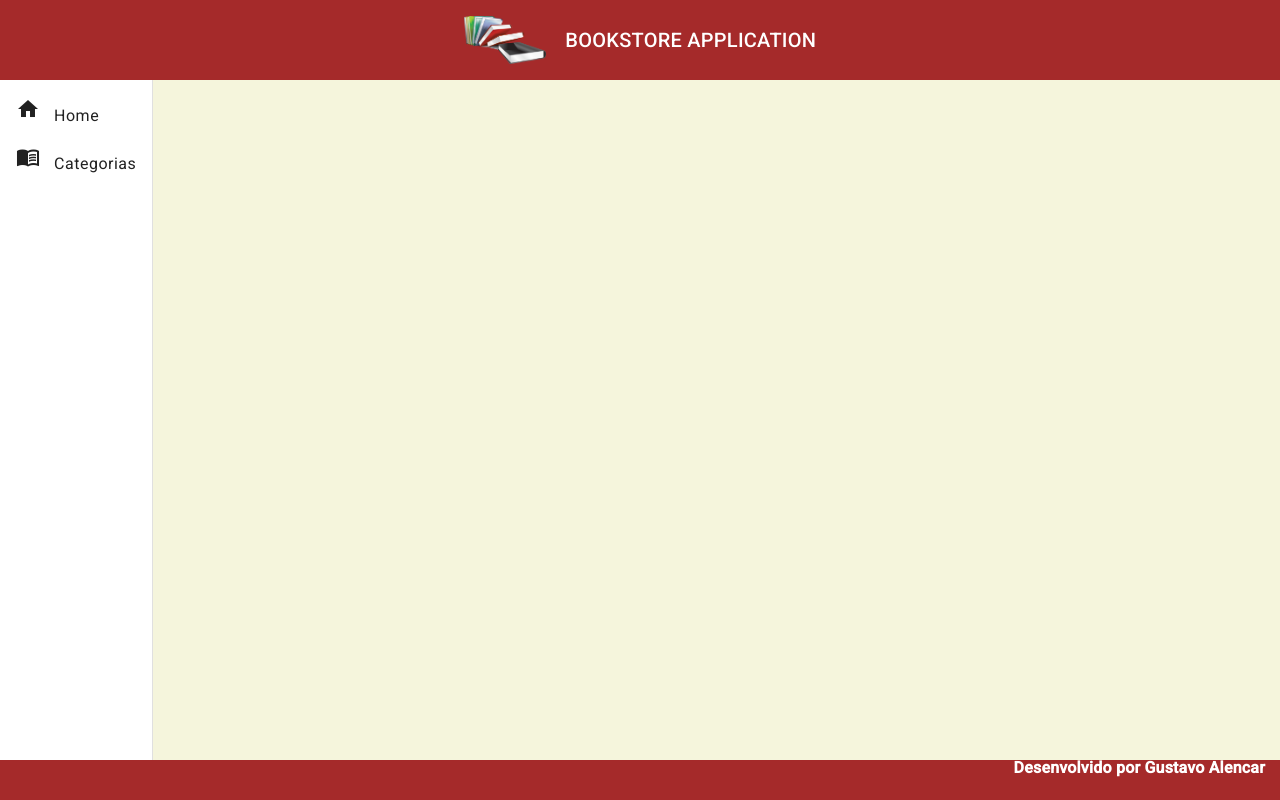
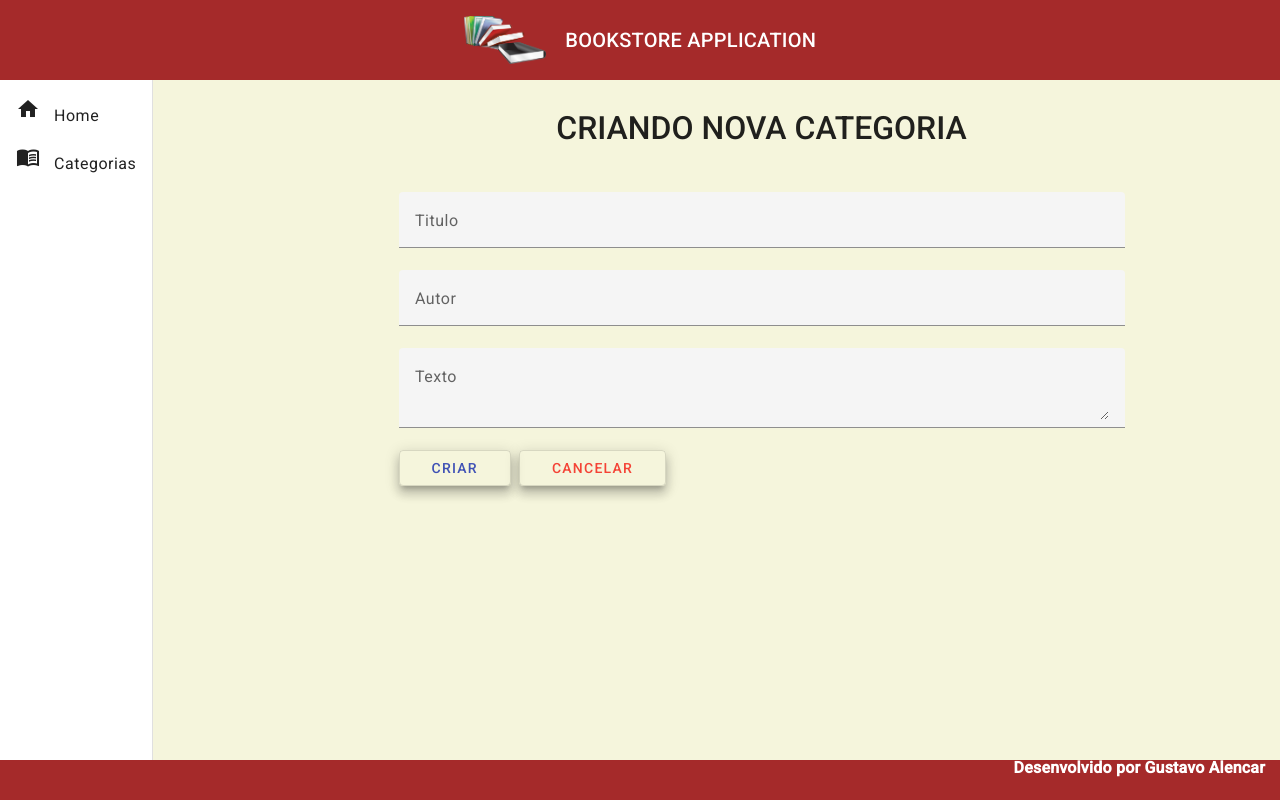
Before and after one commit to gustacodes/bookstore-front, an Angular app: page /categorias/1/livros/novo in a window 1280 px wide. Before the commit this address led to /. Built offline with nearby package versions, Linux system fonts and the light colour scheme.

Commit message:
feat: componente livro-creste implementado

```diff
--- a/src/app/app-routing.module.ts
+++ b/src/app/app-routing.module.ts
@@ -6,6 +6,7 @@ import { CategoriaCreateComponent } from './components/views/categoria/categoria
 import { CategoriaDeleteComponent } from './components/views/categoria/categoria-delete/categoria-delete.component';
 import { CategoriaUpdateComponent } from './components/views/categoria/categoria-update/categoria-update.component';
 import { LivroReadAllComponent } from './components/views/livro/livro-read-all/livro-read-all.component';
+import { LivroCreateComponent } from './components/views/livro/livro-create/livro-create.component';
 
 const routes: Routes = [
   {
@@ -37,6 +38,11 @@ const routes: Routes = [
   {
     path: 'categorias/:id_cat/livros',
     component: LivroReadAllComponent
+  },
+
+  {
+    path: 'categorias/:id_cat/livros/novo',
+    component: LivroCreateComponent
   }
 ];
 
--- a/src/app/app.module.ts
+++ b/src/app/app.module.ts
@@ -13,6 +13,7 @@ import { CategoriaCreateModule } from './components/views/categoria/categoria-cr
 import { CategoriaDeleteModule } from './components/views/categoria/categoria-delete/categoria-delete.module';
 import { CategoriaUpdateModule } from './components/views/categoria/categoria-update/categoria-update.module';
 import { LivroReadAllModule } from './components/views/livro/livro-read-all/livro-read-all.module';
+import { LivroCreateModule } from './components/views/livro/livro-create/livro-create.module';
 
 @NgModule({
   declarations: [
@@ -31,7 +32,8 @@ import { LivroReadAllModule } from './components/views/livro/livro-read-all/livr
     CategoriaCreateModule,
     CategoriaDeleteModule,
     CategoriaUpdateModule,
-    LivroReadAllModule
+    LivroReadAllModule,
+    LivroCreateModule
   ],
 
   providers: [],
--- /dev/null
+++ b/src/app/components/views/livro/livro-create/livro-create.component.css
@@ -0,0 +1,26 @@
+form {
+    text-align: center;
+    width: 70%;
+    margin: 2rem auto 0 auto;
+}
+
+h1 {
+    font-size: 2rem;
+    font-weight: 500;
+    margin-bottom: 3rem;
+}
+
+.form {
+    width: 100%;
+}
+
+.buttons {
+    width: 100%;
+    text-align: start;
+}
+
+button {
+    margin-right: .5rem;
+    padding-right: 2rem;
+    padding-left: 2rem;
+}
--- /dev/null
+++ b/src/app/components/views/livro/livro-create/livro-create.component.html
@@ -0,0 +1,26 @@
+<form (ngSubmit)="criarLivro()">
+    <h1>CRIANDO NOVA CATEGORIA</h1>
+
+    <mat-form-field class="form">
+        <mat-label>Titulo</mat-label>
+        <input matInput [(ngModel)]="livro.titulo" [formControl]="titulo" name="titulo" placeholder="Harry Potter" type="text" maxlength="100">
+        <mat-error *ngIf="titulo.invalid">{{ getMessage() }}</mat-error>
+    </mat-form-field>
+
+    <mat-form-field class="form">
+        <mat-label>Autor</mat-label>
+        <input matInput [(ngModel)]="livro.nomeAutor" [formControl]="nomeAutor" name="nomeAutor" placeholder="J.K Rowling" type="text" maxlength="100">
+        <mat-error *ngIf="nomeAutor.invalid">{{ getMessage() }}</mat-error>
+    </mat-form-field>
+
+    <mat-form-field class="form">
+        <mat-label>Texto</mat-label>
+        <textarea matInput [(ngModel)]="livro.texto" [formControl]="texto" name="texto" placeholder="Descreva o livro" type="text" maxlength="2000000"></textarea>
+        <mat-error *ngIf="texto.invalid">{{ getMessage() }}</mat-error>
+    </mat-form-field>
+
+    <div class="buttons">
+        <button [disabled]="getMessage()" class="mat-elevation-z8" mat-stroked-button color="primary">CRIAR</button>
+        <button class="mat-elevation-z8" mat-stroked-button color="warn" (click)="cancel()">CANCELAR</button>
+    </div>
+</form>
--- /dev/null
+++ b/src/app/components/views/livro/livro-create/livro-create.component.ts
@@ -0,0 +1,59 @@
+import { Component } from '@angular/core';
+import { FormBuilder, FormControl, FormGroup, Validators } from '@angular/forms';
+import { LivroService } from '../livro.service';
+import { ActivatedRoute, Router } from '@angular/router';
+import { Livro } from '../livro.model';
+
+@Component({
+  selector: 'app-livro-create',
+  templateUrl: './livro-create.component.html',
+  styleUrls: ['./livro-create.component.css']
+})
+export class LivroCreateComponent {
+
+  livro: Livro = {
+    id: '',
+    titulo: '',
+    nomeAutor: '',
+    texto: ''
+  }
+
+  titulo = new FormControl('', Validators.minLength(3))
+  nomeAutor = new FormControl('', Validators.minLength(3))
+  texto = new FormControl('', Validators.minLength(10))
+  id!: String
+
+  constructor(private service: LivroService, private router: Router, private route: ActivatedRoute) {}
+
+  ngOnInit() {
+    this.id = this.route.snapshot.paramMap.get('id_cat')!
+  }
+
+  getMessage() {
+    if(this.titulo.invalid) {
+      return 'Campo titulo deve conter no mínimo 3 caractéres'
+    }
+
+    if(this.nomeAutor.invalid) {
+      return 'Campo nome do autor deve conter no mínimo 3 caractéres'
+    }
+
+    if(this.texto.invalid) {
+      return 'Campo texto deve conter no mínimo 10 caractéres'
+    }
+
+    return false
+  }
+
+  criarLivro() {
+    this.service.criarLivro(this.livro, this.id).subscribe((resposta) => {
+    this.service.mensagem('Livro criado com sucesso')
+    this.router.navigate([`categorias/${this.id}/livros`])
+    })
+  }
+
+  cancel() {
+    this.router.navigate([`categorias/${this.id}/livros`])
+  }
+
+}
--- a/src/app/components/views/livro/livro-read-all/livro-read-all.component.html
+++ b/src/app/components/views/livro/livro-read-all/livro-read-all.component.html
@@ -3,7 +3,7 @@
         <h1>Livros</h1>
     </div>
 
-    <button class="mat-elevation-z8"  mat-stroked-button color="primary">NOVA LIVRO</button>
+    <button class="mat-elevation-z8" routerLink="novo"   mat-stroked-button color="primary">NOVA LIVRO</button>
 
     <table mat-table class="mat-elevation-z8" [dataSource]="livros">
 
--- a/src/app/components/views/livro/livro.service.ts
+++ b/src/app/components/views/livro/livro.service.ts
@@ -3,6 +3,7 @@ import { Injectable } from '@angular/core';
 import { Observable } from 'rxjs';
 import { enviroment } from 'src/enviroments/enviroment';
 import { Livro } from './livro.model';
+import { MatSnackBar } from '@angular/material/snack-bar';
 
 @Injectable({
   providedIn: 'root'
@@ -10,7 +11,7 @@ import { Livro } from './livro.model';
 
 export class LivroService {
 
-  constructor(private http: HttpClient) { }
+  constructor(private http: HttpClient, private _snack: MatSnackBar) { }
 
   private URL = enviroment.baseUrl;
 
@@ -18,4 +19,16 @@ export class LivroService {
     return this.http.get<Livro[]>(`${this.URL}/livros?categoria=${id}`)
   }
 
+  criarLivro(livro: Livro, id: String): Observable<Livro> {
+    return this.http.post<Livro>(`${this.URL}/livros?categoria=${id}`, livro)
+  }
+
+  mensagem(str: String): void {
+    this._snack.open(`${str}`, 'OK', {
+      horizontalPosition: 'end',
+      verticalPosition: 'top',
+      duration: 3000
+    })
+  }
+
 }
```
Also changed, not shown: src/app/components/views/livro/livro-create/livro-create.module.ts (added, +24 -0 lines), 1 other file (tests, documents, lock files or other folders).
